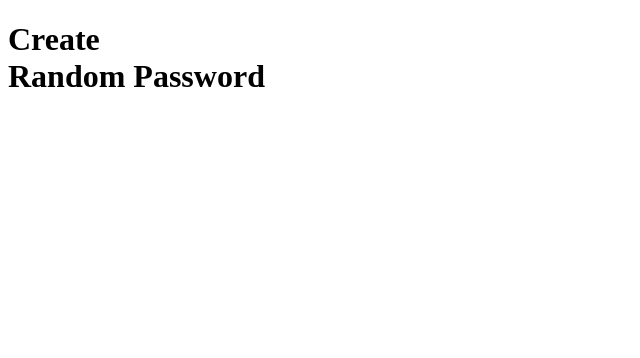
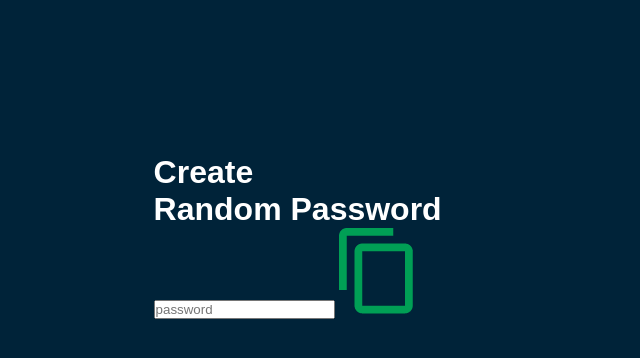
Before and after one commit to attiqrehman-ar/Random-password-generator-snippet, a plain HTML site: page index.html in a window 1280 px wide. Shown: the whole page, without its empty margins (0-640 px from the left). Drawn offline with Linux system fonts and the light colour scheme.

Commit message:
add styling and also input field

```diff
--- a/index.html
+++ b/index.html
@@ -4,11 +4,14 @@
     <meta charset="UTF-8">
     <meta name="viewport" content="width=device-width, initial-scale=1.0">
     <title>Random password Generator</title>
+    <link rel="stylesheet" href="style.css">
 </head>
 <body>
     <div class="container">
         <h1>Create <br> Random Password</h1>
-
+        <div class="display">
+            <input type="text" id="password" placeholder="password">
+            <img src="images/copy.png " alt="">
         </div>
     </div>
 </body>
--- a/style.css
+++ b/style.css
@@ -0,0 +1,15 @@
+*{
+    margin: 0;
+    padding: 0;
+    font-family: 'Poppins', sans-serif;
+    box-sizing: border-box;
+}
+body{
+    background: #002339;
+color: white;
+}
+.container{
+    margin: 12%;
+    width: 90%;
+    max-width: 700px;
+}
```
